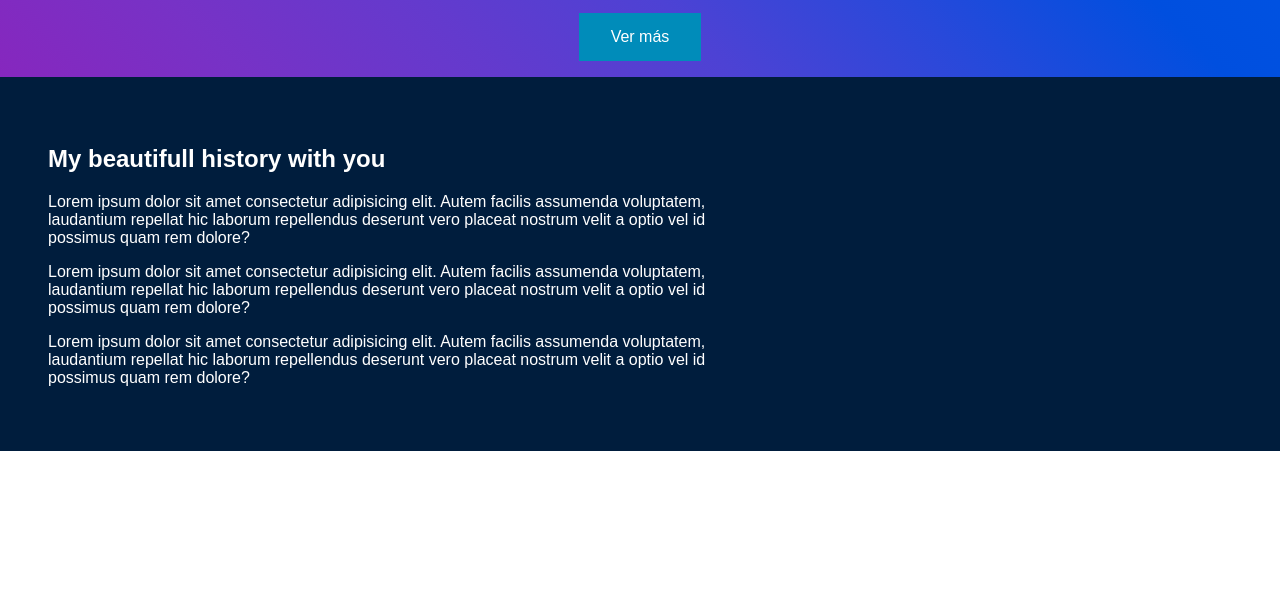
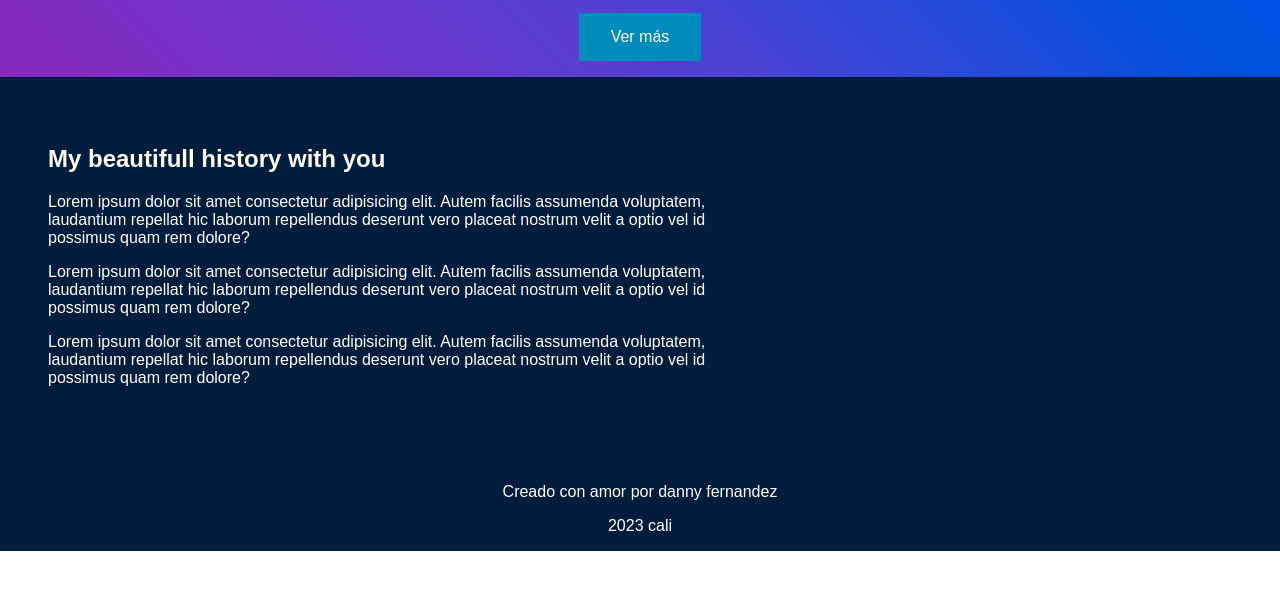
Before and after one commit to FernandezGallego/hyperblog, a plain HTML site: page index.html in a window 1280 px wide. Shown: the part 117-706 px from the top of the page. Drawn offline with Linux system fonts and the light colour scheme.

Commit message:
Creación e inicio del footer

```diff
--- a/css/styles.css
+++ b/css/styles.css
@@ -38,3 +38,12 @@ article {
     padding: 2em;
     width: 700px;
 }
+
+footer {
+    font-family: Arial, Helvetica, sans-serif;
+    background-color: #001d3d; /* Green */
+    padding: 1em;
+    color: white;
+    text-align: center;
+    bottom: 0;
+}
--- a/index.html
+++ b/index.html
@@ -24,6 +24,11 @@
             </article>
     </section>
 
+    <footer>
+        <p>Creado con amor por danny fernandez</p>
+        <span>2023 cali</span>
+    </footer>
+
 
 </body>
 </html>
```
